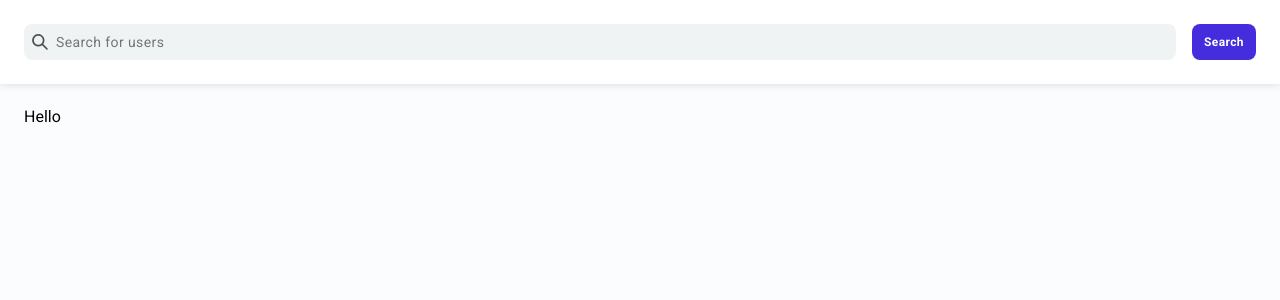
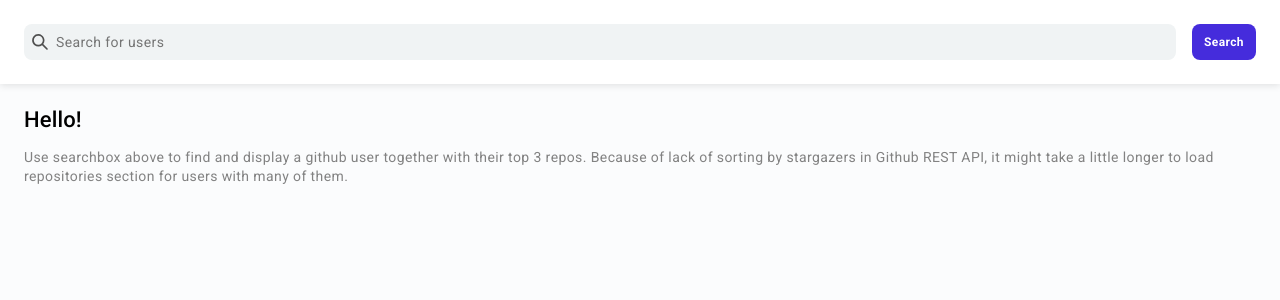
Before and after one commit to xPapla/gh-task, a React (Create React App) app: page / in a window 1280 px wide. Shown: the top 300 px of the page. Built offline with nearby package versions, Linux system fonts and the light colour scheme.

Commit message:
Add welcome screen

```diff
--- a/src/modules/App/routes.tsx
+++ b/src/modules/App/routes.tsx
@@ -1,6 +1,7 @@
 import { PartialRouteObject } from "react-router";
 import { LazyDefaultLayout } from "../Layouts";
 import { LazyUserStats } from "../UserStats";
+import { LazyWelcome } from "../Welcome";
 
 export const routes: PartialRouteObject[] = [
   {
@@ -8,7 +9,7 @@ export const routes: PartialRouteObject[] = [
     children: [
       {
         path: "/",
-        element: <div>Hello</div>,
+        element: <LazyWelcome />,
       },
       {
         path: ":name",
--- /dev/null
+++ b/src/modules/Welcome/Welcome.tsx
@@ -0,0 +1,14 @@
+import { FunctionComponent } from "react";
+import { HelloHeader, AppDescription } from "./components";
+
+export const Welcome: FunctionComponent = () => (
+  <>
+    <HelloHeader>Hello!</HelloHeader>
+    <AppDescription>
+      Use searchbox above to find and display a github user together with their
+      top 3 repos. Because of lack of sorting by stargazers in Github REST API,
+      it might take a little longer to load repositories section for users with
+      many of them.
+    </AppDescription>
+  </>
+);
--- /dev/null
+++ b/src/modules/Welcome/components.tsx
@@ -0,0 +1,23 @@
+import styled from "styled-components";
+
+export const HelloHeader = styled.h2`
+  font-size: 22px;
+  font-style: normal;
+  font-weight: 500;
+  line-height: 24px;
+  letter-spacing: 0.15px;
+
+  color: ${p => p.theme.colors.header};
+  margin: 0;
+`;
+
+export const AppDescription = styled.p`
+  font-size: 14px;
+  font-style: normal;
+  font-weight: 400;
+  line-height: 19px;
+  letter-spacing: 0.4px;
+
+  color: ${p => p.theme.colors.userBio};
+  margin-top: ${p => p.theme.spacing * 2}px;
+`;
--- /dev/null
+++ b/src/modules/Welcome/index.tsx
@@ -0,0 +1,6 @@
+import { lazy } from "react";
+
+export const LazyWelcome = lazy(async () => ({
+  default: (await import("./Welcome" /* webpackChunkName: "Welcome" */))
+    .Welcome,
+}));
```
